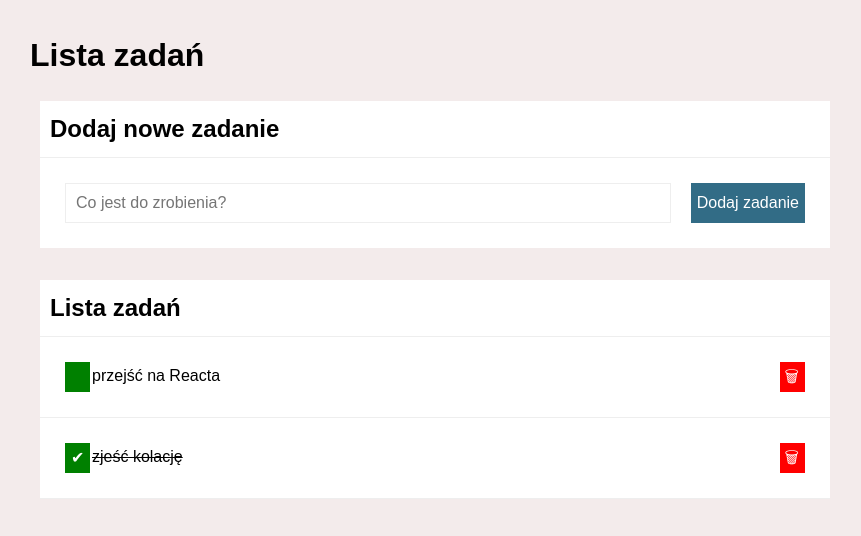
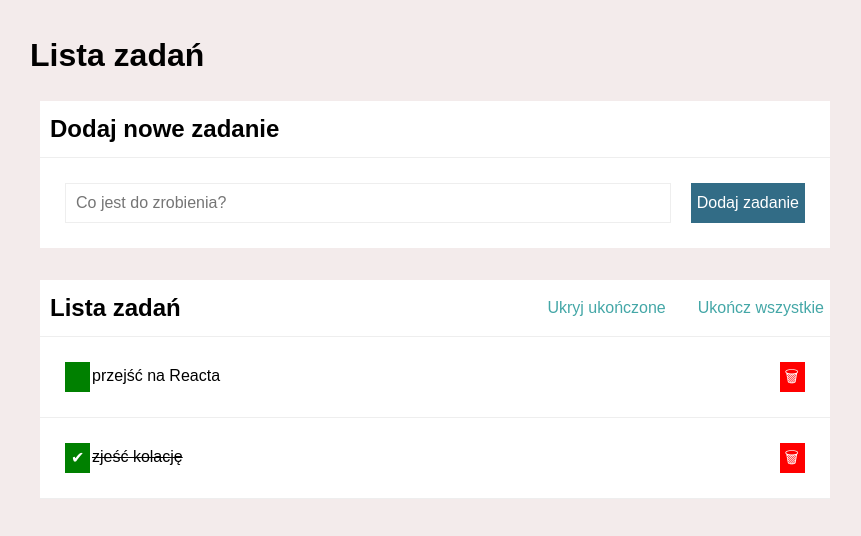
Before and after one commit to Izka25/TODOLIST, a React (Create React App) app: page / in a window 1280 px wide. Shown: the top 536 px of the page, without its empty margins (205-1066 px from the left). Built offline with nearby package versions, Linux system fonts and the light colour scheme.

Commit message:
toggleHideDone interaction

```diff
--- a/src/App.js
+++ b/src/App.js
@@ -1,3 +1,4 @@
+import React, { useState } from "react";
 import Form from "./Form";
 import Tasks from "./Tasks";
 import Buttons from "./Buttons";
@@ -10,11 +11,15 @@
   { id: 2, content: "zjeść kolację", done: true },
 ];
 
-const hideDone = false;
+function App() {
+  const [hideDone, setHideDone] = useState(false);
 
-function App() {
+  const toggleHideDone = () => {
+    setHideDone((hideDone) => !hideDone);
+  };
+
   return (
-    <>
+
       <Container>
         <Header title="Lista zadań" />
 
@@ -23,10 +28,16 @@
         <Section
           title="Lista zadań"
           body={<Tasks tasks={tasks} hideDone={hideDone} />}
-          extraHeaferContent={<Buttons tasks={tasks} hideDone={hideDone} />}
+          extraHeaderContent={
+            <Buttons
+              tasks={tasks}
+              hideDone={hideDone}
+              toggleHideDone={toggleHideDone}
+            />
+          }
         />
       </Container>
-    </>
+
   );
 }
 
--- a/src/Buttons/index.js
+++ b/src/Buttons/index.js
@@ -1,10 +1,10 @@
 import "./style.css";
 
-const Buttons = ({ tasks, hideDone }) => (
+const Buttons = ({ tasks, hideDone, toggleHideDone }) => (
   <div className="section__buttons">
     {tasks.length > 0 && (
       <>
-        <button className="hideDoneButton">
+        <button onClick={toggleHideDone} className="hideDoneButton">
           {hideDone ? "Pokaż ukończone" : "Ukryj ukończone"}
         </button>
         <button
```
